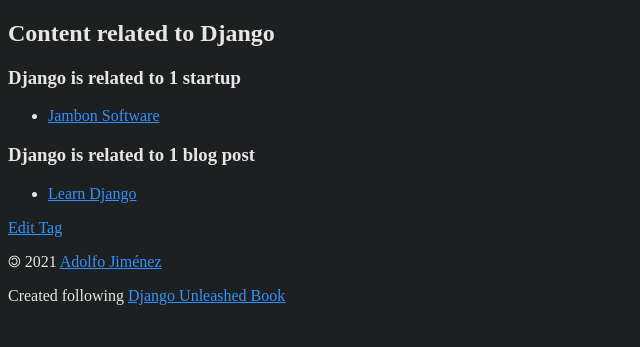
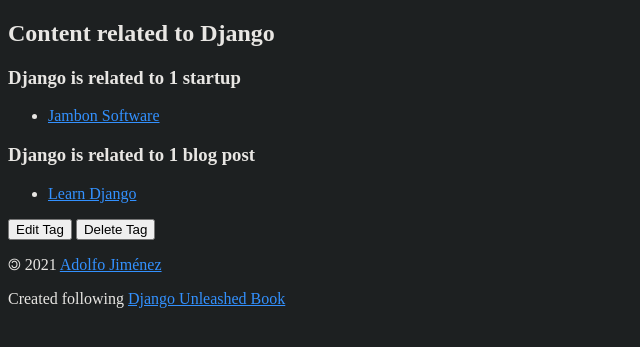
Before and after one commit to adolfojmnz/django-unleashed, a Django app: page /tag/django/ in a window 1280 px wide. Shown: the part 98-445 px from the top of the page, without its empty margins (0-640 px from the left). Run offline with Django 3.2, Linux system fonts and the light colour scheme; data comes from the database, SQL or seed files in the repository; parts of the project's set-up code (start-up, migrations or seed data) failed here and were passed over.

Commit message:
Add Edit and Delete Tag buttons

```diff
--- a/organizer/templates/organizer/tag_detail.html
+++ b/organizer/templates/organizer/tag_detail.html
@@ -51,8 +51,8 @@
 <p class="no-content">This tag is not related to any content.</p>
 {% endif %}
 
-<p>
-	<a href="{{ tag.get_update_url }}">Edit Tag</a>
-</p>
+<a href="{{ tag.get_update_url }}"><button>Edit Tag</button></a>
+<a href="{{ tag.get_delete_url }}"><button>Delete Tag</button></a>
+
 
 {% endblock %}
```
